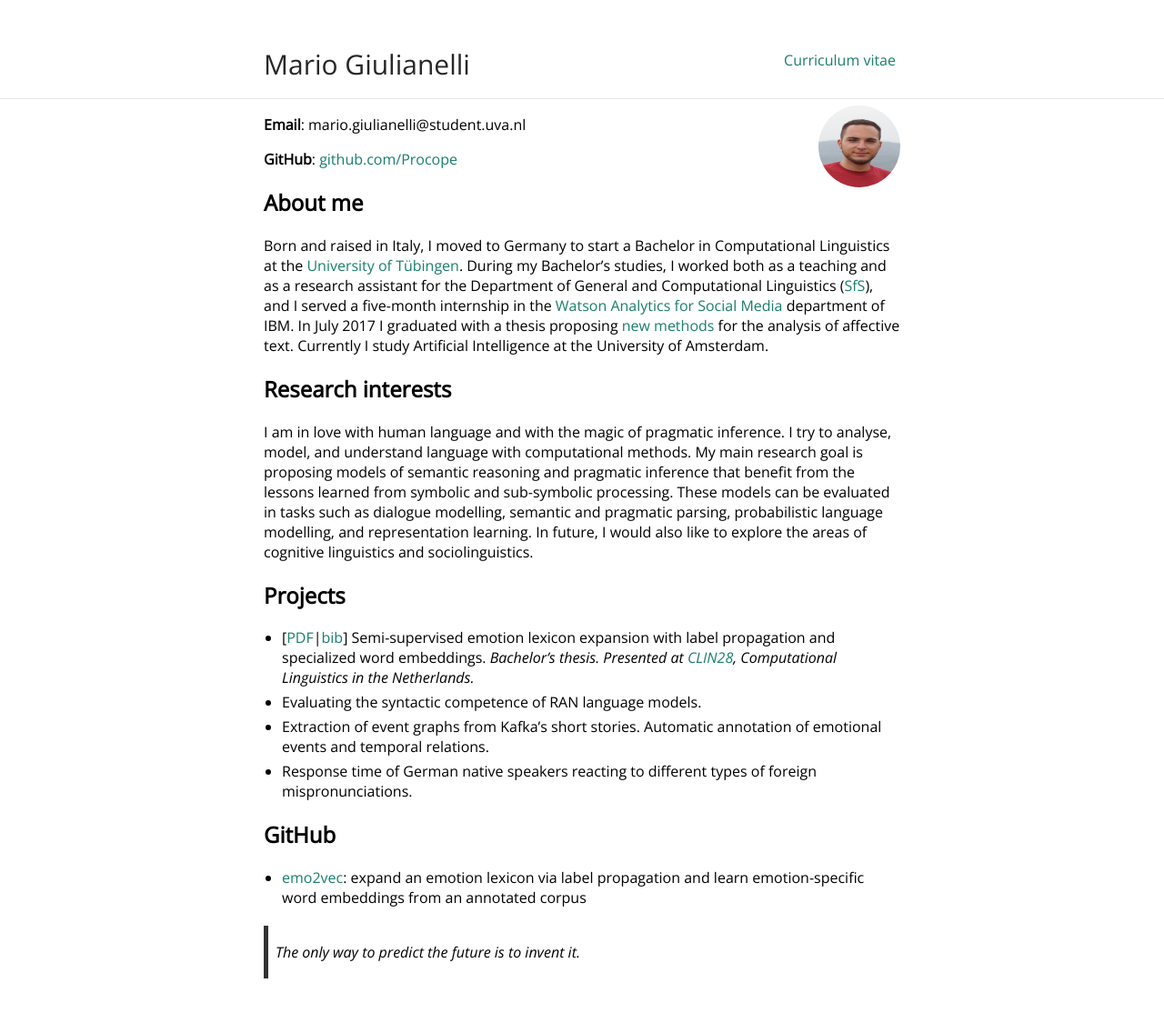
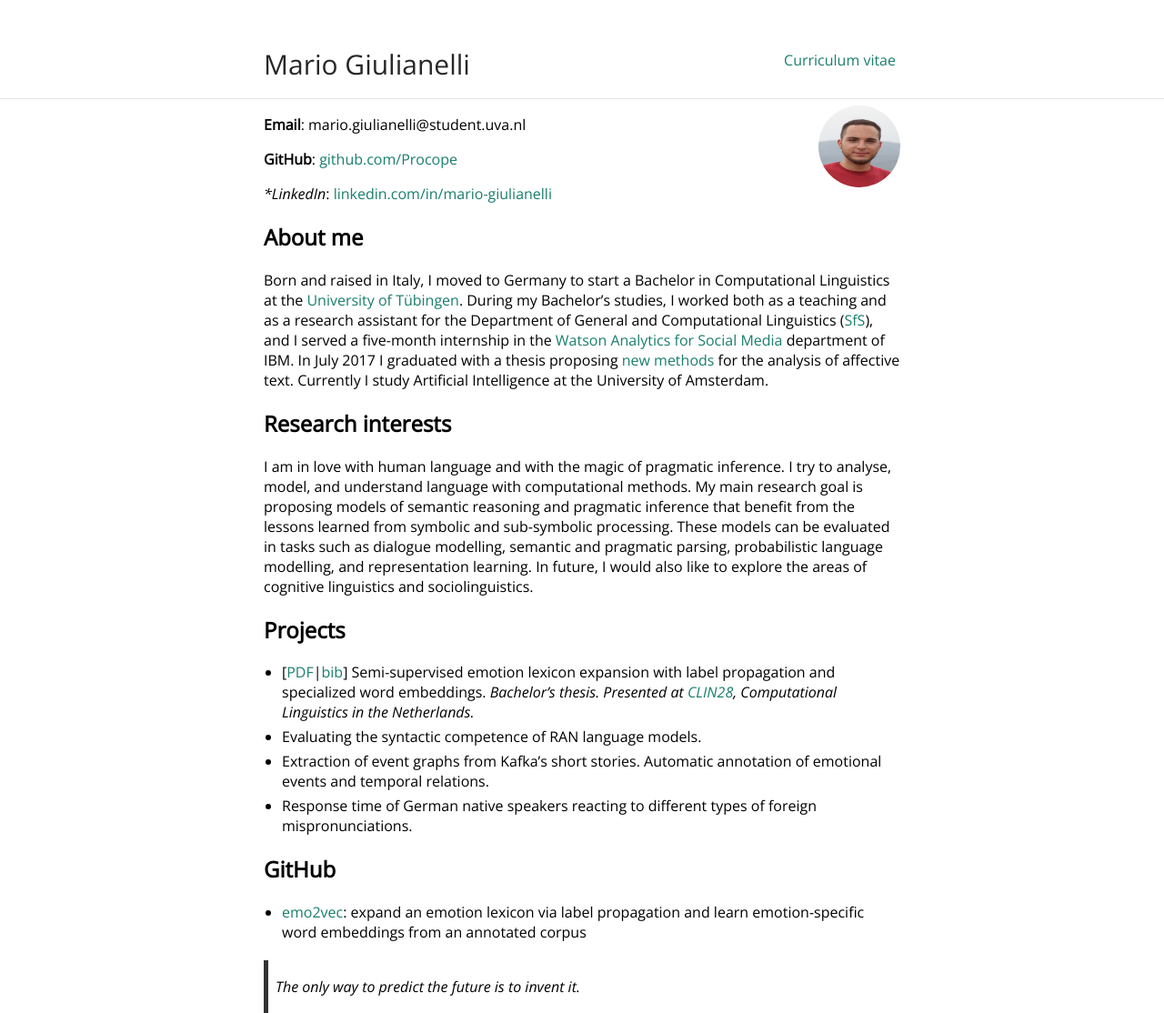
Before and after one commit to glnmario/glnmario.github.io, a Jekyll site: the page built from index.md, in a window 1280 px wide. Shown: the whole page at 91% size. Built offline with Jekyll 4.4.1, drawn with Linux system fonts in a browser that asks for light colours; before the commit the page ends 1076 px from its top, so only the background shows below that.

Commit message:
Update index.md

```diff
--- a/index.md
+++ b/index.md
@@ -6,6 +6,8 @@ layout: default
 **Email**: mario.giulianelli@student.uva.nl
 
 **GitHub**: [github.com/Procope]()
+
+**LinkedIn*: [linkedin.com/in/mario-giulianelli](https://www.linkedin.com/in/mario-giulianelli/)
 
 ## About me
 Born and raised in Italy, I moved to Germany to start a Bachelor in Computational Linguistics at the [University of Tübingen](https://www.uni-tuebingen.de/en/university/profile/history-of-the-university.html).
```
